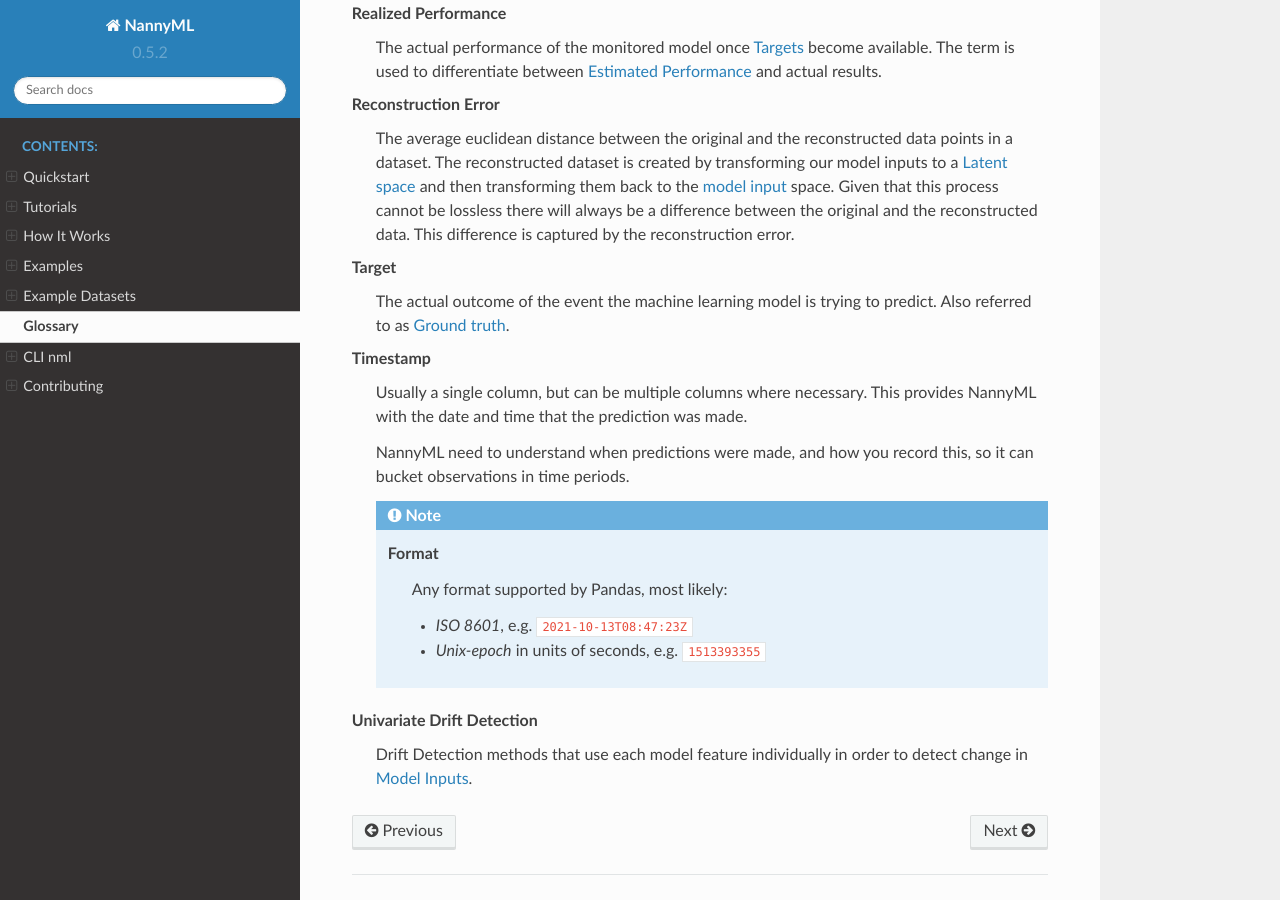
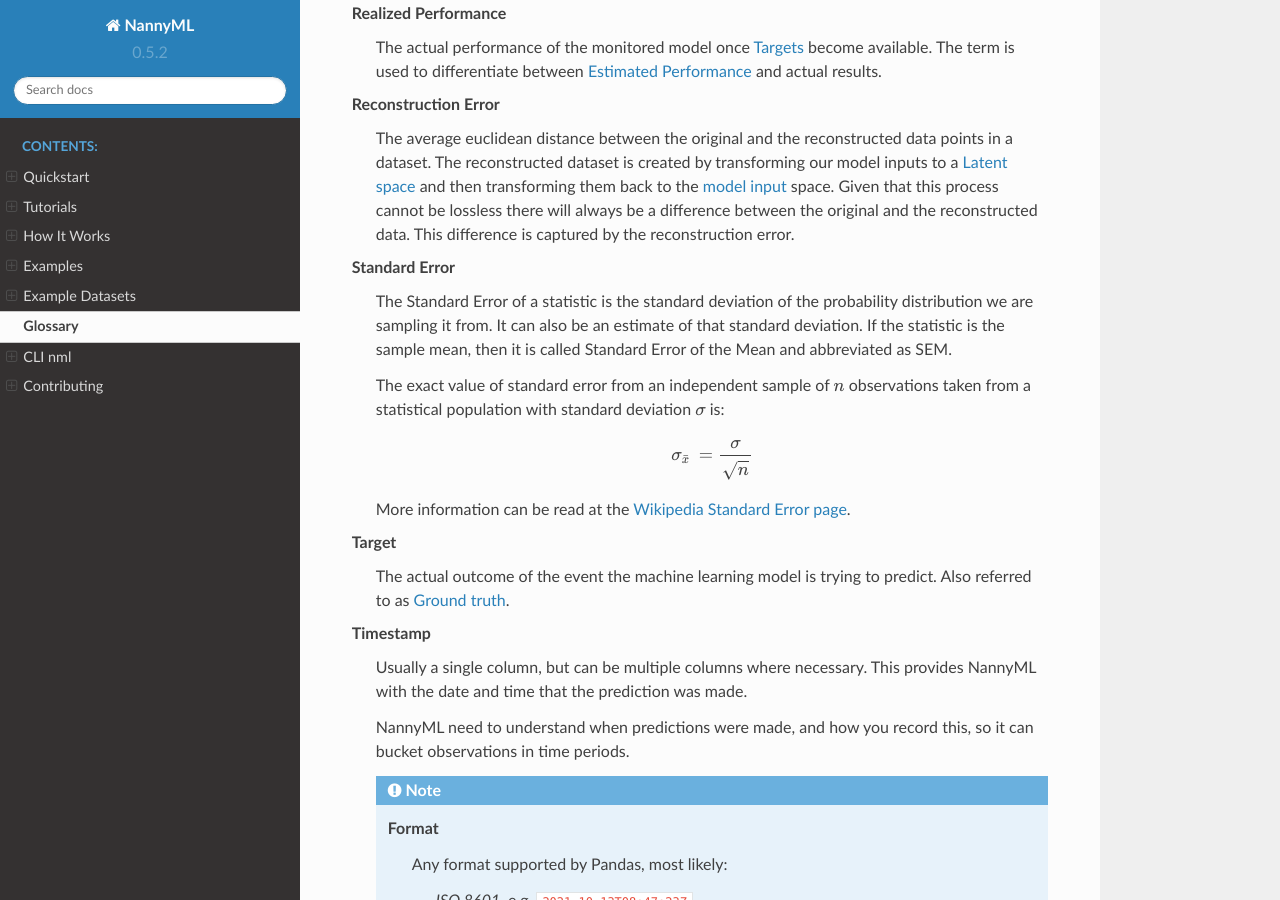
Before and after one commit to NannyML/nannyml, a Sphinx documentation site: the page built from docs/glossary.rst, in a window 1280 px wide and 900 px high, scrolled down 3694 px. Built offline with Sphinx 7.4.7 and the Read the Docs theme 2.0.0, drawn with Linux system fonts in a browser that asks for light colours; pages that are not in the unit, such as notebooks, are missing from menus.

Commit message:
[skip ci] sampling error doc update (#103)
* [skip ci] sampling error doc update

* [skip ci] minor doc updates

```diff
--- a/docs/glossary.rst
+++ b/docs/glossary.rst
@@ -170,6 +170,19 @@
         then transforming them back to the :term:`model input<Model Inputs>` space. Given that this process cannot be lossless there will always be a difference
         between the original and the reconstructed data. This difference is captured by the reconstruction error.
 
+    Standard Error
+        The Standard Error of a statistic is the standard deviation of the probability distribution we are sampling it from.
+        It can also be an estimate of that standard deviation. If the statistic is the sample mean, then it is called
+        Standard Error of the Mean and abbreviated as SEM.
+
+        The exact value of standard error from an independent sample of :math:`n` observations taken from a statistical population with
+        standard deviation :math:`\sigma` is:
+
+        .. math::
+            {\sigma }_{\bar {x}}\ ={\frac {\sigma }{\sqrt {n}}}
+
+        More information can be read at the `Wikipedia Standard Error page`_.
+
     Target
         The actual outcome of the event the machine learning model is trying to predict. Also referred to as
         :term:`Ground truth`.
@@ -200,3 +213,4 @@
 .. _`scipy implementation of the Chi-square test of independence of variables in a contingency table`:
     https://docs.scipy.org/doc/scipy/reference/generated/scipy.stats.chi2_contingency.html
 .. _`PCA Wikipedia page`: https://en.wikipedia.org/wiki/Principal_component_analysis
+.. _`Wikipedia Standard Error page`: https://en.wikipedia.org/wiki/Standard_error
```
Also changed, not shown: docs/how_it_works/estimation_of_standard_error.rst (+22 -13 lines).
